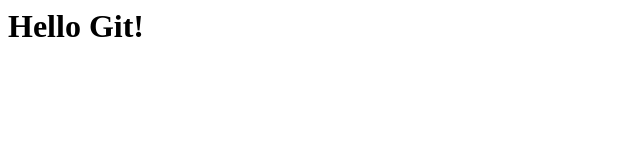
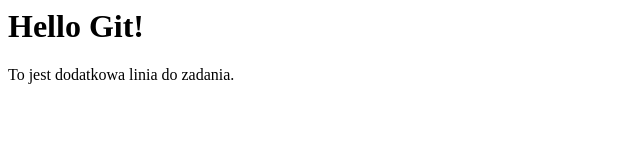
Before and after one commit to Miloszm22/DevOps, a plain HTML site: page rest-service/index.html in a window 1280 px wide. Shown: the whole page, without its empty margins (0-640 px from the left). Drawn offline with Linux system fonts and the light colour scheme.

Commit message:
Dodano dodatkowy tekst na stronie

```diff
--- a/rest-service/index.html
+++ b/rest-service/index.html
@@ -1 +1,2 @@
 <h1>Hello Git!</h1>
+<p>To jest dodatkowa linia do zadania.</p>
```
